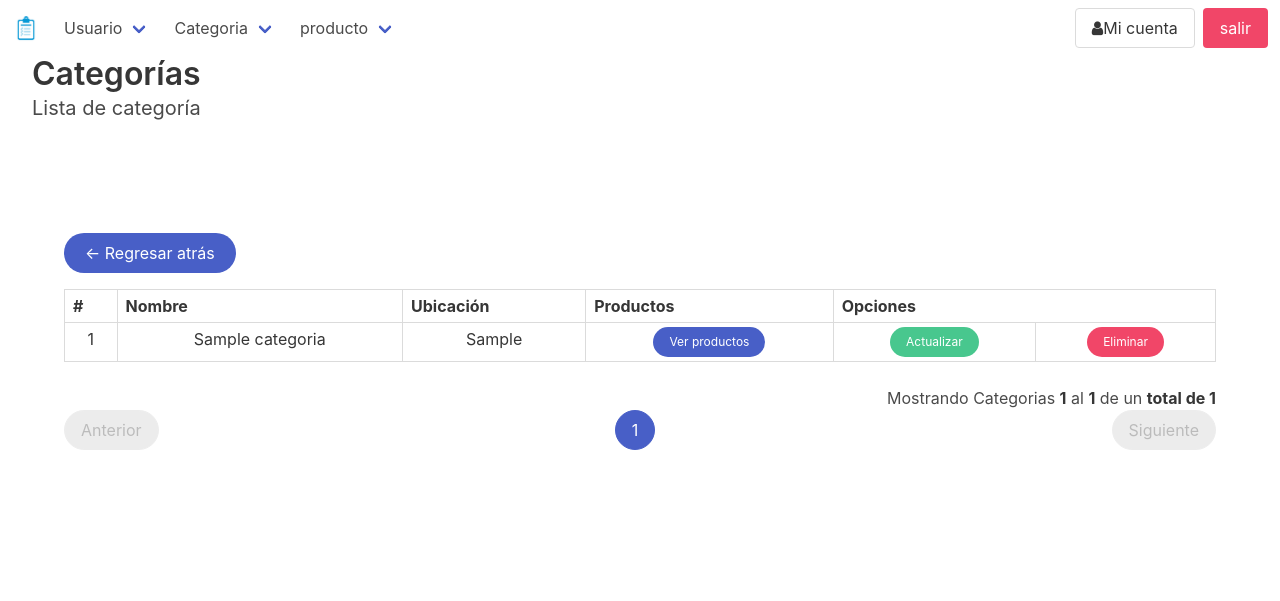
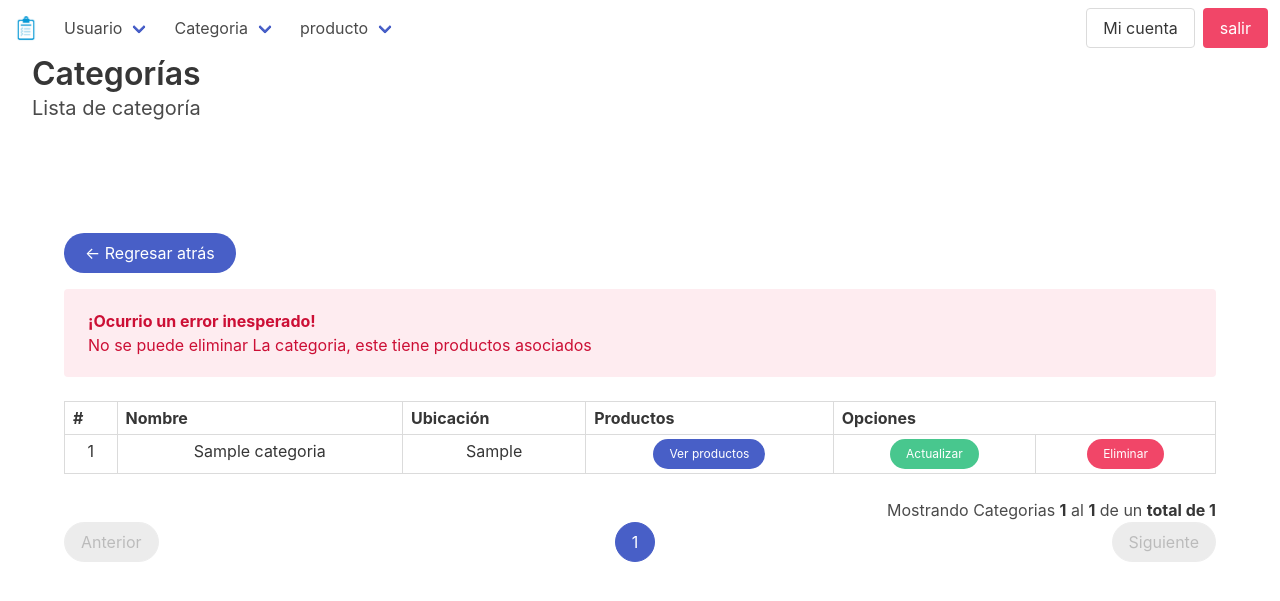
Before and after one commit to yonier202/Sistema-Inventario, a PHP site: page /index.php?vista=category_list&page=1&category_id_del=1 in a window 1280 px wide. Shown: the top 601 px of the page. Run offline with PHP 8.4, Linux system fonts and the light colour scheme; the visitor is signed in with stand-in values (Sample User, id 1); tables that the repository leaves empty or names only in its code hold one stand-in row (values such as "Sample post"); some libraries are stand-ins or nearby versions.

Commit message:
eliminar categoria

```diff
--- a/index.php
+++ b/index.php
@@ -4,7 +4,6 @@
 <!DOCTYPE html>
 <html lang="es">
 <head>
-<link rel="stylesheet" href="path/to/font-awesome/css/font-awesome.min.css">
 <?php
     include "inc/head.php";
 ?>
--- a/php/categoria_eliminar.php
+++ b/php/categoria_eliminar.php
@@ -0,0 +1,59 @@
+<?php
+    $id=limpiar_cadena($_REQUEST['category_id_del']);
+
+    // verificando categoria
+    $check_categoria=conexion();
+    $check_categoria=$check_categoria->
+    query("SELECT categoria_id FROM categoria WHERE categoria_id = '$id'");
+
+    //cuantos registros seleccionamos
+    if ($check_categoria->rowCount()==1) {
+
+        // verificando si tiene productos asociados a la categoria
+        $check_productos=conexion();
+        $check_productos=$check_productos->
+        query("SELECT id FROM producto WHERE id = '$id' LIMIT 1");
+
+        if ($check_productos->rowCount()<=0) {
+
+            $eliminar_categoria=conexion();
+            $eliminar_categoria=$eliminar_categoria->prepare("DELETE FROM categoria WHERE categoria_id = :id ");
+
+            // pasamos el marcador y ejecutamos el sql
+            $eliminar_categoria->execute([':id' => $id]);
+
+            //verificar si eliminamos La categoria
+
+            if ($eliminar_categoria->rowCount()==1) {
+                echo '
+                <div class="notification is-success is-light">
+                    <strong>¡CATEGORIA ELIMINADA!</strong><br>
+                    La categoria se elimino con exito
+
+                </div>';
+            }else{
+                echo '
+                <div class="notification is-danger is-light">
+                    <strong>¡Ocurrio un error inesperado!</strong><br>
+                    No se puede eliminar la categoria
+                </div>';
+            }
+            $eliminar_categoria=null;
+        }else{
+            echo '
+            <div class="notification is-danger is-light">
+                <strong>¡Ocurrio un error inesperado!</strong><br>
+                No se puede eliminar La categoria, este tiene productos asociados
+            </div>';
+        }
+        $check_categoria=null;
+
+    }else{
+        echo '
+            <div class="notification is-danger is-light">
+                <strong>¡Ocurrio un error inesperado!</strong><br>
+                La categoria no existe!
+            </div>';
+
+    }
+    $check_categoria=null;
--- a/vistas/category_list.php
+++ b/vistas/category_list.php
@@ -8,6 +8,11 @@
 
     include('./inc/btn_back.php');
     require_once('./php/main.php');
+
+    //eliminare categoria
+    if (isset($_REQUEST['category_id_del'])) {
+        require_once('./php/categoria_eliminar.php');
+    }
 
     //pagina
     if (!isset($_REQUEST['page'])) {
--- a/vistas/category_search.php
+++ b/vistas/category_search.php
@@ -52,7 +52,7 @@
     </div>
 
     <?php
-    //eliminar usuarios
+    //eliminare categoria
         if (isset($_REQUEST['category_id_del'])) {
             require_once('./php/categoria_eliminar.php');
         }
```
